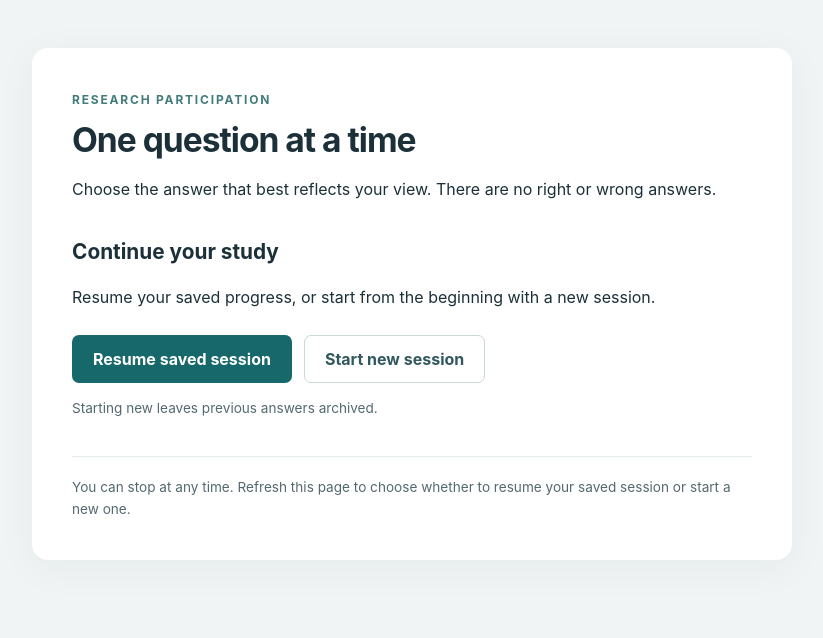
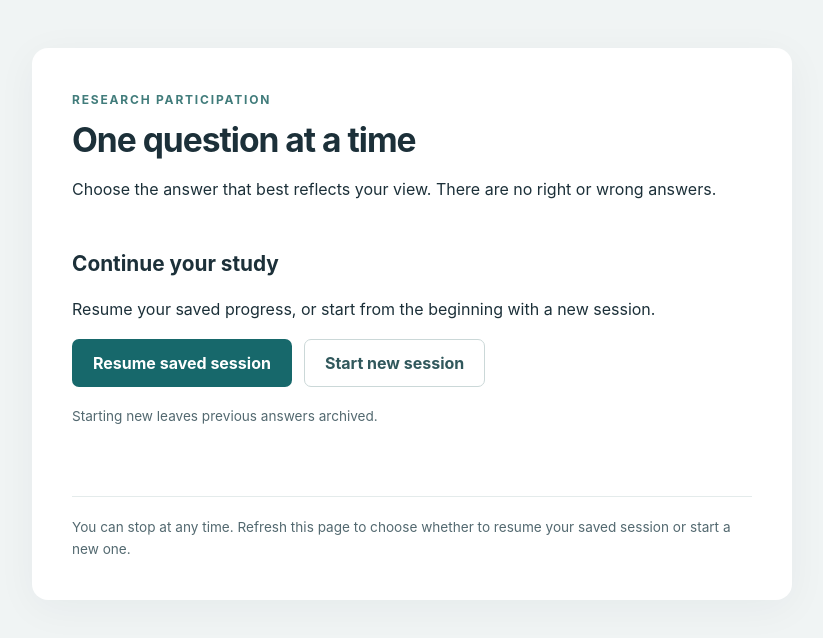
Before and after one commit to zeroknowledgediscovery/DTAG, a React (Vite) app in the folder human_study/frontend/: page / in a window 1280 px wide. Shown: the top 638 px of the page, without its empty margins (228-1051 px from the left). Built offline with nearby package versions, Linux system fonts and the light colour scheme.

Commit message:
style(human-study): simple welcome-page session choice on each browser refresh

```diff
--- a/human_study/frontend/src/style.css
+++ b/human_study/frontend/src/style.css
@@ -35,8 +35,7 @@ textarea { width: 100%; resize: vertical; min-height: 135px; font: inherit; padd
 textarea:disabled { opacity: .7; background: #f1f5f5; }
 textarea:focus-visible { outline: 3px solid #d7a345; outline-offset: 3px; }
 
-/* Only visible in local/staging internal test sessions. */
-.test-session-controls { margin: -12px 0 24px; padding: 14px 16px; border: 1px solid #d5e2e1; border-radius: 9px; background: #f7faf9; }
-.test-session-controls > span { display: block; margin-bottom: 8px; font-size: .75rem; text-transform: uppercase; letter-spacing: .08em; font-weight: 700; color: #4b7373; }
-.test-session-controls > button { min-height: 42px; padding: 8px 14px; }
-.test-session-controls > p { margin: 8px 0 0; line-height: 1.5; }
+/* The session choice is shown whenever the study page is opened or refreshed. */
+.session-choice { padding: 12px 0 18px; }
+.session-choice .actions { margin-top: 16px; }
+.session-choice .muted { margin-top: 18px; }
```
